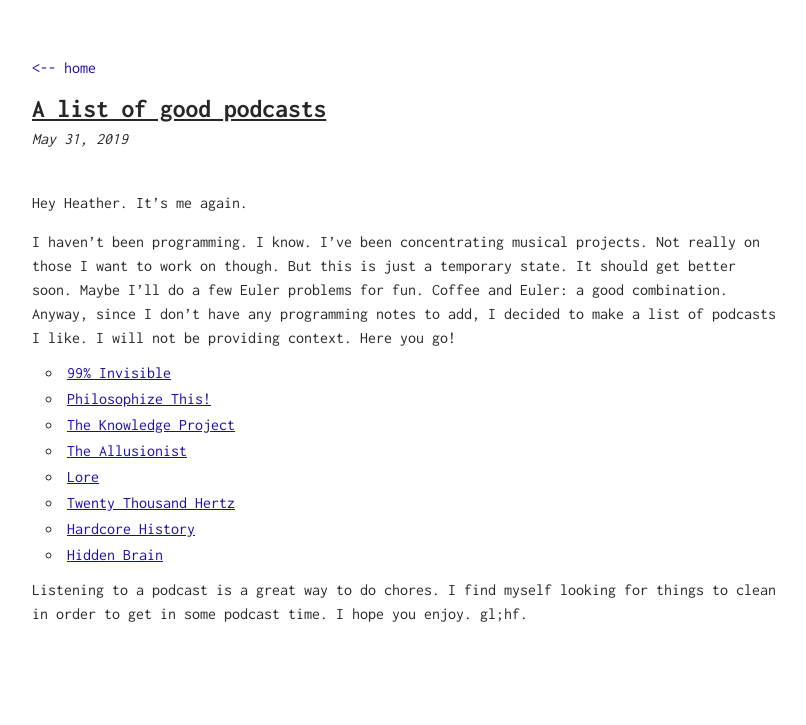
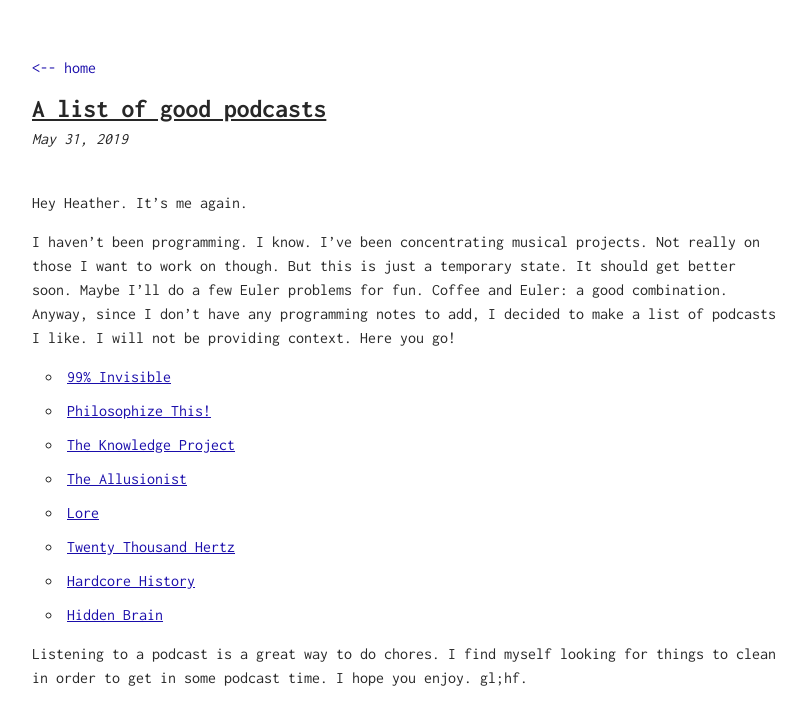
Before and after one commit to dolliars/heyheather, a Jekyll site: the page built from _posts/2019-05-30-not-programming.md, in a window 1280 px wide. Shown: the top 725 px of the page, without its empty margins (233-1039 px from the left). Built offline with Jekyll 4.4.1, drawn with Linux system fonts in a browser that asks for light colours.

Commit message:
Update Gemfile and chnage ul li line-height

```diff
--- a/_config.yml
+++ b/_config.yml
@@ -8,7 +8,7 @@
 description:
   Becoming a better programmer through words to Heather.
 baseurl: "" # the subpath of your site, e.g. /blog
-url: "https://www.heyheatheritsmeagain.com" # the base hostname & protocol for your site
+url: "https://www.heyheatheritsmeagain.com"
 twitter_username: dol_liars
 github_username:  dolliars
 
--- a/assets/css/main.scss
+++ b/assets/css/main.scss
@@ -170,6 +170,7 @@
 			margin-top: -5px;
 			margin-bottom: 10px;
 			li {
+        line-height: 1.5rem;
 				padding: 5px;
 				padding-left: 5px;
 				@media screen and (max-width: $br) {
```
Also changed, not shown: Gemfile.lock.
